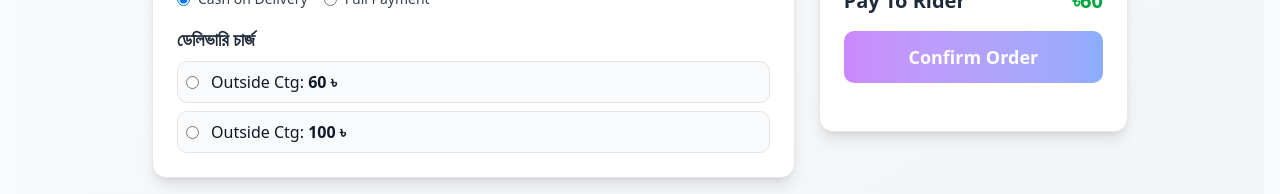
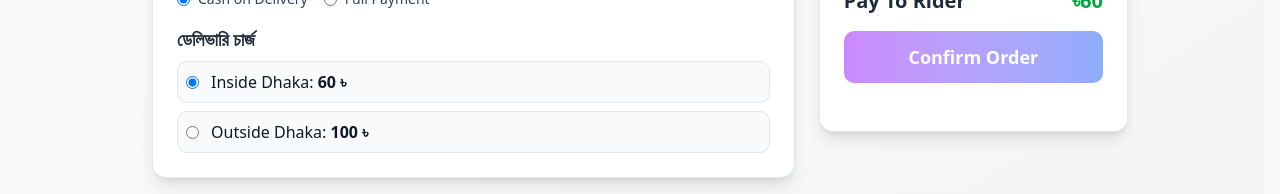
Before and after one commit to flparvez/romoni, a Next.js app: page /checkout in a window 1280 px wide. Shown: the part 425-619 px from the top of the page. Built offline with nearby package versions, Linux system fonts and the light colour scheme; no server answers; what @imagekit/next would draw is missing.

Commit message:
Fix the charges

```diff
--- a/src/components/CheckoutPage.tsx
+++ b/src/components/CheckoutPage.tsx
@@ -197,10 +197,10 @@ const CheckoutPage = () => {
               <div className="space-y-2">
                 <h4 className="font-semibold text-lg text-gray-800">ডেলিভারি চার্জ</h4>
                 <div className="flex flex-col gap-2 w-full">
-                  {Object.entries({ InsideDhaka: deliveryCharges.ctg, OutsideDhaka: deliveryCharges.outsideCtg }).map(([key, val]) => (
+                  {Object.entries({ insideCtg: deliveryCharges.ctg, outsideCtg: deliveryCharges.outsideCtg }).map(([key, val]) => (
                     <label key={key} className="flex items-center gap-3 border p-2 rounded-lg bg-gray-50 hover:bg-gray-100 transition-colors cursor-pointer">
                       <input type="radio" name="delivery" value={key} defaultChecked={key === "insideCtg"} onChange={handleDeliveryChange} className="text-blue-600 focus:ring-blue-500" />
-                      <span>{key === "insideCtg" ? "Inside Ctg" : "Outside Ctg"}: <span className="font-bold">{val} ৳</span></span>
+                      <span>{key === "insideCtg" ? "Inside Dhaka" : "Outside Dhaka"}: <span className="font-bold">{val} ৳</span></span>
                     </label>
                   ))}
                 </div>
```
